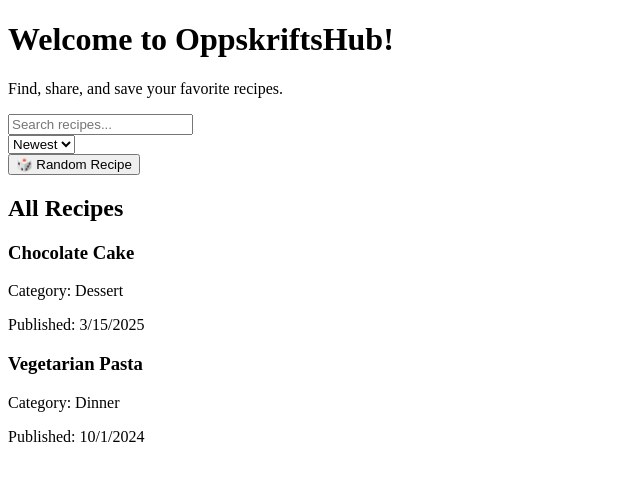
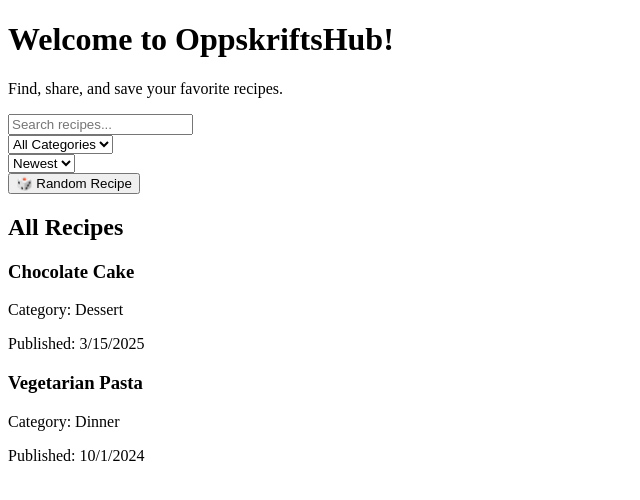
Before and after one commit to omar211346/Final-project-semester-2, a React (Vite) app: page / in a window 1280 px wide. Shown: the top 500 px of the page, without its empty margins (0-640 px from the left). Built offline with nearby package versions, Linux system fonts and the light colour scheme.

Commit message:
Update CategoryFilter to accept props for filtering

```diff
--- a/src/components/ui/CategoryFilter.jsx
+++ b/src/components/ui/CategoryFilter.jsx
@@ -1,15 +1,20 @@
-function CategoryFilter() {
+function CategoryFilter({ selectedCategory, onCategoryChange }) {
     const handleChange = (e) => {
-      console.log(e.target.value)
-    }
+      onCategoryChange(e.target.value);
+    };
 
-    <div class="category-filter">
-      <select onchange="handleChange()">
-        <option value="">All Categories</option>
-        <option value="Dinner">Dinner</option>
-        <option value="Dessert">Dessert</option>
-      </select>
-    </div>
+    return (
+      <div className="category-filter">
+        <select value={selectedCategory} onChange={handleChange}>
+          <option value="">All Categories</option>
+          <option value="Dinner">Dinner</option>
+          <option value="Dessert">Dessert</option>
+          <option value="Breakfast">Breakfast</option>
+          <option value="Vegetarian">Vegetarian</option>
+          <option value="Snack">Snack</option>
+        </select>
+      </div>
+    );
   }
 
   export default CategoryFilter;
```
